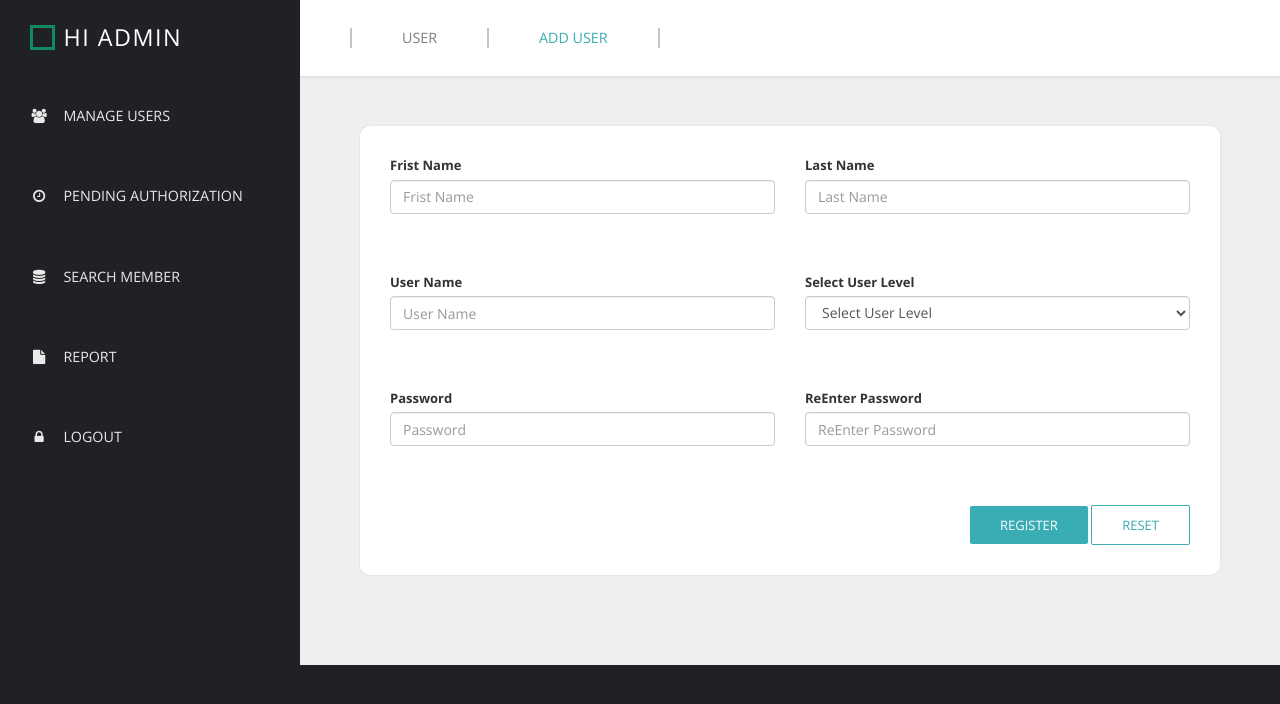
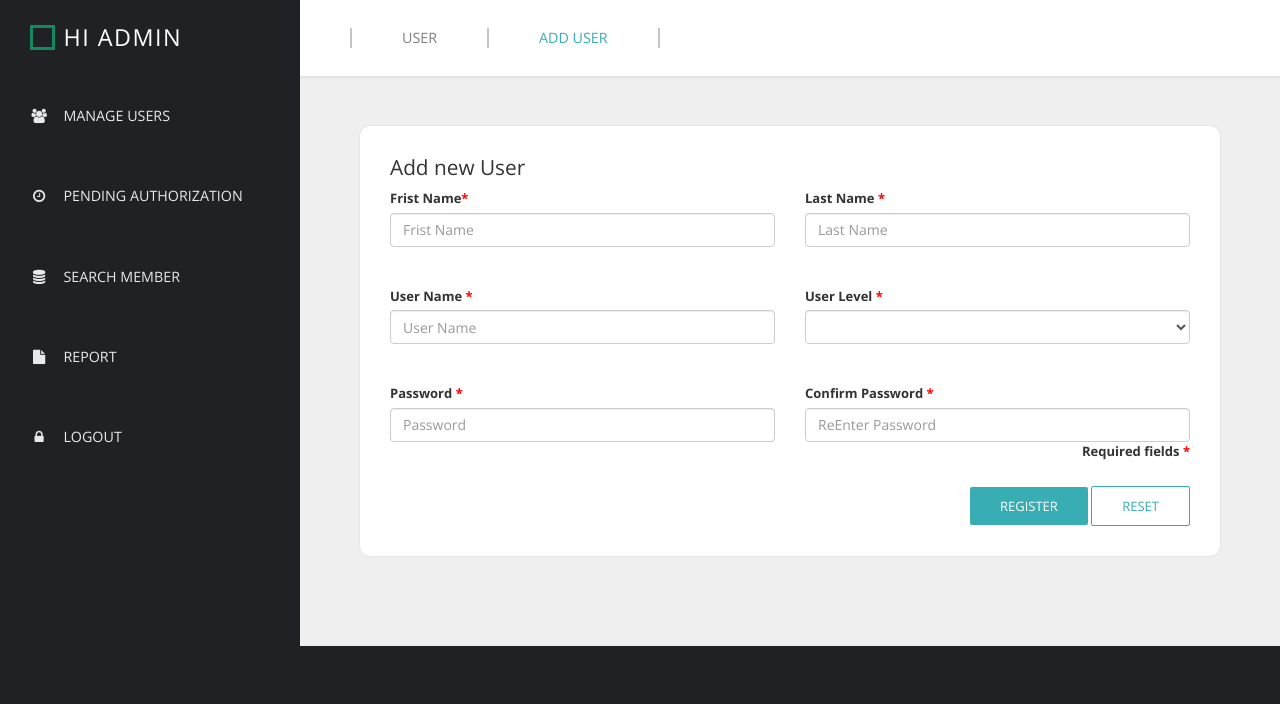
Before and after one commit to GENESIIS/lims, a PHP site: page /add_user01.php in a window 1280 px wide. Shown: the top 704 px of the page. Run offline with PHP 8.4, Linux system fonts and the light colour scheme; the visitor is signed in with stand-in values (Sample User, id 1); data that the repository does not hold is empty.

Commit message:
Update add_user01.php

```diff
--- a/add_user01.php
+++ b/add_user01.php
@@ -28,6 +28,7 @@ if ($admin=="admin") {
     <link href="css/font-awesome.min.css" rel="stylesheet">
     <link href="css/bootstrap.min.css" rel="stylesheet">
     <link href="css/templatemo-style.css" rel="stylesheet">
+      <link href="css/error.css" rel="stylesheet">
 
     <!-- HTML5 shim and Respond.js for IE8 support of HTML5 elements and media queries -->
     <!-- WARNING: Respond.js doesn't work if you view the page via file:// -->
@@ -35,6 +36,13 @@ if ($admin=="admin") {
       <script src="https://oss.maxcdn.com/html5shiv/3.7.2/html5shiv.min.js"></script>
       <script src="https://oss.maxcdn.com/respond/1.4.2/respond.min.js"></script>
     <![endif]-->
+
+    <style>
+    .form-group.required .control-label:after {
+   content:"*";
+   color:red;
+}
+    </style>
 
   </head>
   <body>
@@ -67,64 +75,65 @@ include 'menu.php';
 
 
  <div class="templatemo-content-widget white-bg">
-
+          <h2 class="margin-bottom-10">Add new User</h2>
+          <h2 class="margin-bottom-10"></h2>
             <form  class="templatemo-login-form" name="adminuser" method="post">
 
-			  <div class="row form-group">
+			  <div class="row form-group required ">
                 <div class="col-lg-6 col-md-6 form-group">
-                    <label for="inputFirstName">Frist Name </label>
-                   <input type="text" class="form-control" placeholder="Frist Name" name="fname" value="<?php //echo $uname  ?>">
-<label for="inputFirstName"><?php echo $ernm  ?> </label>
+                    <label for="inputFirstName" class='control-label'>Frist Name</label>
+                    <input type="text" class="form-control" placeholder="Frist Name" name="fname" value="<?php echo $fname  ?>" required="required">
+            <div class="error"><span></span><?php echo $erfnm ?></div>
                 </div>
-               <div class="col-lg-6 col-md-6 form-group">
-                    <label for="inputFirstName">Last Name </label>
-                   <input type="text" class="form-control" placeholder="Last Name" name="lname" value="<?php //echo $uname  ?>">
-<label for="inputFirstName"><?php echo $ernm  ?> </label>
+               <div class="col-lg-6 col-md-6 form-group required">
+                    <label for="inputFirstName" class='control-label'>Last Name </label>
+                    <input type="text" class="form-control" placeholder="Last Name" name="lname" value="<?php echo $lname  ?>" required="">
+<div class="error"><span></span><?php echo $erlnm  ?></div>
                 </div>
 
               </div>
 
               <div class="row form-group">
-                <div class="col-lg-6 col-md-6 form-group">
-                    <label for="inputFirstName">User Name </label>
-                   <input type="text" class="form-control" placeholder="User Name" name="username" value="<?php echo $uname  ?>">
-<label for="inputFirstName"><?php echo $ernm  ?> </label>
+                <div class="col-lg-6 col-md-6 form-group required">
+                    <label for="inputFirstName" class='control-label'>User Name </label>
+                    <input type="text" class="form-control" placeholder="User Name" name="username" value="<?php echo $uname  ?>" required="">
+                   <div class="error"><span></span><?php echo $erunm  ?></div>
                 </div>
-                  <div class="col-lg-6 col-md-6 form-group">
-                    <label for="inputLastName">Select User Level </label>
+
+                  <div class="col-lg-6 col-md-6 form-group required">
+                    <label for="inputLastName" class='control-label'>User Level </label>
                   	<select class="form-control" name="lvl"><?php echo $erlvl  ?>
-						<option value="0" disabled selected>Select User Level </option>
+						<option value="<?php echo $level ?>" selected><?php echo $level ?></option>
                     <option  name="admin" value="admin">Admin</option>
                     <option  name="admin"  value="user">User</option>
                   </select>
+                        <div class="error"><span></span><?php echo $erlvl ?></div>
 
-<label for="inputLastName"><?php echo $erlvl  ?> </label>
                 </div>
 
 
 
               </div>
 
-			   <div class="row form-group">
-                               <div class="col-lg-6 col-md-6 form-group">
-                    <label for="inputLastName">Password </label>
-                  <input type="password" class="form-control" placeholder="Password" name="pasword">
+			   <div class="row form-group ">
+                               <div class="col-lg-6 col-md-6 form-group required">
+                    <label for="inputLastName" class='control-label'>Password </label>
+                    <input type="password" class="form-control" placeholder="Password" name="pas" value="<?php echo $password  ?>" required="">
+                         <div class="error"><span></span><?php echo $pwer ?></div>
+                </div>
+                <div class="col-lg-6 col-md-6 form-group required">
+                    <label for="inputFirstName" class='control-label'>Confirm Password </label>
+                    <input type="password" class="form-control" placeholder="ReEnter Password" name="rpw" required="">
+                   <div class="error"><span></span><?php echo $repwer ?></div>
+                 <div class="text-right  form-group required"><label for="inputFirstName" class='control-label'>Required fields </label>
 
-<label for="inputFirstName"><?php echo $pwer  ?>  </label>
-                </div>
-                <div class="col-lg-6 col-md-6 form-group">
-                    <label for="inputFirstName">ReEnter Password </label>
-                   <input type="password" class="form-control" placeholder="ReEnter Password" name="rpw">
-<label for="inputFirstName"><?php echo $repwer  ?>  </label>
+              </div>
                 </div>
 
               </div>
 
 
-
-
-
-<div class="form-group text-right">
+                <div class="form-group text-right">
                 <button type="submit" name="register" class="templatemo-blue-button">Register</button>
                 <button type="reset" class="templatemo-white-button">Reset</button>
               </div>
```
